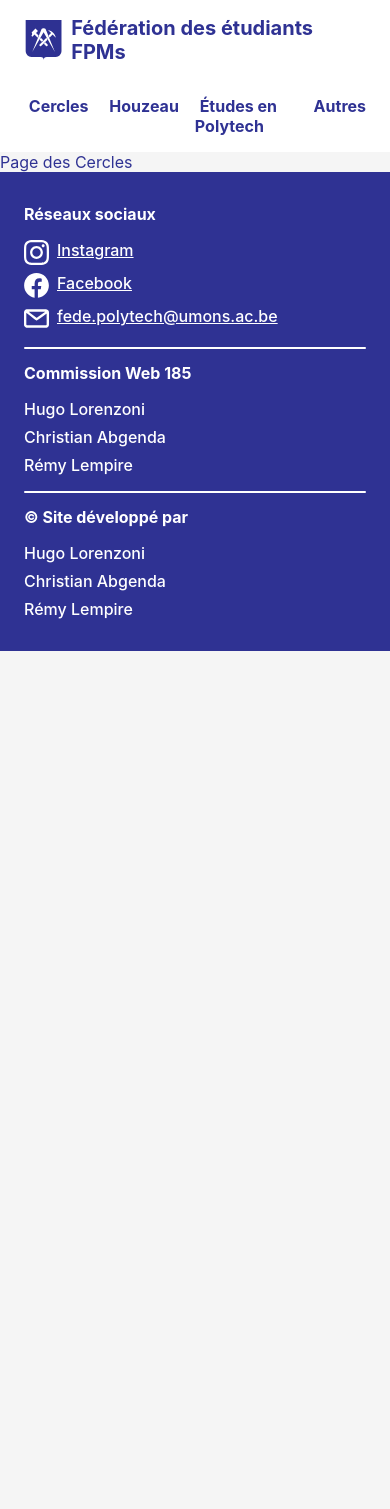
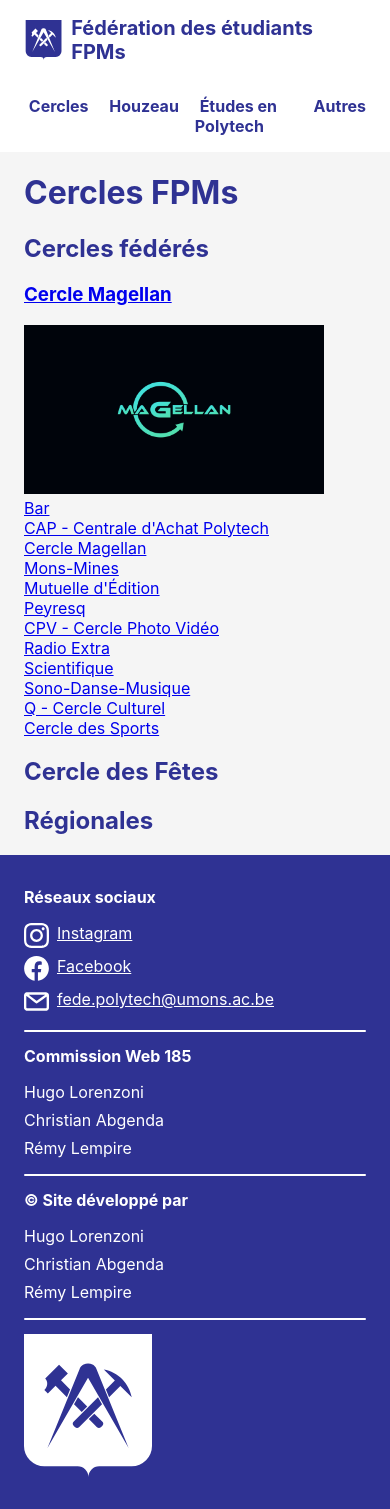
Before and after one commit to Hugo-Lorenzoni/site-fpms, an Astro site: page /cercles in a window 390 px wide. Before the commit the page ends 844 px from the top, so only its background shows below. Built offline with nearby package versions, Linux system fonts and the light colour scheme; Astro itself is replaced by a stand-in of ours.

Commit message:
global setup page cercle

```diff
--- a/src/components/Card.astro
+++ b/src/components/Card.astro
@@ -1,64 +1,24 @@
 ---
+import { Image } from "@astrojs/image/components";
+
 export interface Props {
   title: string;
-  body: string;
-  href: string;
+  promo: number;
+  hrefPage: string;
 }
 
-const { href, title, body } = Astro.props;
+const { title, promo, hrefPage } = Astro.props;
 ---
 
-<li class="link-card">
-  <a href={href}>
-    <h2>
-      {title}
-      <span>&rarr;</span>
-    </h2>
-    <p>
-      {body}
-    </p>
+<li>
+  <a href=`/cercles/${promo}/${hrefPage}`>
+    <h3>{title}</h3>
+    <Image
+      src={import(`../images/${hrefPage}.jpg`)}
+      alt={title}
+      quality={30}
+      width={300}
+      aspectRatio={3 / 2}
+    />
   </a>
 </li>
-<style>
-  .link-card {
-    list-style: none;
-    display: flex;
-    padding: 0.25rem;
-    background-color: var(--bg-light-color);
-    background-image: none;
-    background-size: 400%;
-    border-radius: 0.6rem;
-    background-position: 100%;
-    transition: background-position 0.6s cubic-bezier(0.22, 1, 0.36, 1);
-    box-shadow: 0 4px 6px -1px rgba(0, 0, 0, 0.1),
-      0 2px 4px -2px rgba(0, 0, 0, 0.1);
-  }
-
-  .link-card > a {
-    width: 100%;
-    text-decoration: none;
-    line-height: 1.4;
-    padding: 1rem 1.3rem;
-    border-radius: 0.35rem;
-    color: #111;
-    background-color: var(--bg-light-color);
-    opacity: 0.8;
-  }
-  h2 {
-    margin: 0;
-    font-size: 1.25rem;
-    transition: color 0.6s cubic-bezier(0.22, 1, 0.36, 1);
-  }
-  p {
-    margin-top: 0.5rem;
-    margin-bottom: 0;
-    color: #444;
-  }
-  .link-card:is(:hover, :focus-within) {
-    background-position: 0;
-    background-image: var(--accent-gradient);
-  }
-  .link-card:is(:hover, :focus-within) h2 {
-    color: rgb(var(--accent));
-  }
-</style>
--- /dev/null
+++ b/src/components/CardAstro.astro
@@ -0,0 +1,64 @@
+---
+export interface Props {
+  title: string;
+  body: string;
+  href: string;
+}
+
+const { href, title, body } = Astro.props;
+---
+
+<li class="link-card">
+  <a href={href}>
+    <h2>
+      {title}
+      <span>&rarr;</span>
+    </h2>
+    <p>
+      {body}
+    </p>
+  </a>
+</li>
+<style>
+  .link-card {
+    list-style: none;
+    display: flex;
+    padding: 0.25rem;
+    background-color: var(--bg-light-color);
+    background-image: none;
+    background-size: 400%;
+    border-radius: 0.6rem;
+    background-position: 100%;
+    transition: background-position 0.6s cubic-bezier(0.22, 1, 0.36, 1);
+    box-shadow: 0 4px 6px -1px rgba(0, 0, 0, 0.1),
+      0 2px 4px -2px rgba(0, 0, 0, 0.1);
+  }
+
+  .link-card > a {
+    width: 100%;
+    text-decoration: none;
+    line-height: 1.4;
+    padding: 1rem 1.3rem;
+    border-radius: 0.35rem;
+    color: #111;
+    background-color: var(--bg-light-color);
+    opacity: 0.8;
+  }
+  h2 {
+    margin: 0;
+    font-size: 1.25rem;
+    transition: color 0.6s cubic-bezier(0.22, 1, 0.36, 1);
+  }
+  p {
+    margin-top: 0.5rem;
+    margin-bottom: 0;
+    color: #444;
+  }
+  .link-card:is(:hover, :focus-within) {
+    background-position: 0;
+    background-image: var(--accent-gradient);
+  }
+  .link-card:is(:hover, :focus-within) h2 {
+    color: rgb(var(--accent));
+  }
+</style>
--- a/src/components/Footer.astro
+++ b/src/components/Footer.astro
@@ -72,35 +72,69 @@
         <li>Rémy Lempire</li>
       </ul>
     </div>
+    <svg
+      xmlns="http://www.w3.org/2000/svg"
+      viewBox="0 0 1653 1846"
+      preserveAspectRatio="yMidXMid meet"
+      class="blason-polytech-footer"
+    >
+      <defs>
+        <style>
+          .cls-1b {
+            fill: var(--bg-light-color);
+          }
+          .cls-2b {
+            fill: var(--main-color);
+          }
+        </style>
+      </defs>
+      <title>Blason olytech</title>
+      <path
+        class="cls-1b"
+        d="M168,80V1526a262,262,0,0,0,262,262H862a138,138,0,0,1,138,138,138,138,0,0,1,138-138h421a262,262,0,0,0,262-262V80Z"
+        transform="translate(-168 -80)"></path>
+      <path
+        class="cls-2b"
+        d="M1107.17,1281.25a40,40,0,0,0,56.57,0l14.14-14.14a40,40,0,0,0,0-56.57l-102-102-70.71,70.71Z"
+        transform="translate(-168 -80)"></path>
+      <path
+        class="cls-2b"
+        d="M734.6,590,620.78,476.22,442,655c17.71,17.63,27.71,43,25.77,71.9-2,29.42-15.93,56.8-36.78,77.09l44.83,44.83,99.46-99.46L722.13,896.21,763,795.69l-117-117Z"
+        transform="translate(-168 -80)"></path>
+      <path
+        class="cls-2b"
+        d="M1124,897.8,811.24,1210.54a40,40,0,0,0,0,56.57l14.15,14.14a40,40,0,0,0,56.56,0L1175.7,987.5Z"
+        transform="translate(-168 -80)"></path>
+      <polygon
+        class="cls-2b"
+        points="815.96 936.61 697.69 818.35 645.98 908.06 745.25 1007.32 815.96 936.61"
+      >
+      </polygon>
+      <path
+        class="cls-2b"
+        d="M1101,526s-11-32-49-51a125,125,0,0,0-57-13,132.63,132.63,0,0,0-57,13c-36,17-49,51-49,51L471,1553,995,644l524,909Z"
+        transform="translate(-168 -80)"></path>
+      <path
+        class="cls-2b"
+        d="M1559.14,898.22c-32.49-183.3-177.06-327.87-360.36-360.36l142.51,142.51L1226,795.69l40.91,100.52L1412,751.08Z"
+        transform="translate(-168 -80)"></path>
+    </svg>
   </div>
 </footer>
 <style>
-  /* footer {
-    background-color: var(--main-color);
-    padding: 2rem 10%;
-    display: flex;
-    flex-direction: column;
-    gap: 1rem;
-    color: var(--bg-light-color);
-  } */
-
   footer {
     background-color: var(--main-color);
     color: var(--bg-light-color);
   }
 
-  footer .wrapper {
+  footer > div {
     display: grid;
-    grid-template-columns: repeat(3, 1fr);
+    grid-template-columns: repeat(3, 1fr) auto;
     gap: 1rem;
-    margin-block: 0;
     padding-block: 2rem;
   }
 
   footer ul {
-    list-style: none;
-    margin: 0;
-    padding: 0;
     display: flex;
     flex-direction: column;
     gap: 0.5rem;
@@ -123,14 +157,17 @@
     fill: white;
     width: 25px;
   }
-  @media (max-width: 640px) {
-    footer .wrapper {
+  .blason-polytech-footer {
+    width: 8rem;
+  }
+  @media (max-width: 850px) {
+    footer > div {
       display: flex;
       flex-direction: column;
       gap: calc(2rem - 2px);
       position: relative;
     }
-    footer .wrapper div:not(:last-child):after {
+    footer > div div:not(:last-child):after {
       display: block;
       content: "";
       height: 2px;
--- a/src/components/Nav.astro
+++ b/src/components/Nav.astro
@@ -1,5 +1,5 @@
 <header>
-  <nav>
+  <nav class="wrapper">
     <a href="/" class="home">
       <svg
         xmlns="http://www.w3.org/2000/svg"
@@ -11,20 +11,18 @@
         <defs>
           <style>
             .cls-1 {
-              fill: #2e3192;
+              fill: var(--main-color);
             }
             .cls-2 {
-              fill: #fff;
+              fill: var(--bg-light-color);
             }
           </style>
         </defs>
-        <title>polytech</title><g id="Layer_4" data-name="Layer 4">
+        <title>Blason olytech</title>
         <path
           class="cls-1"
           d="M168,80V1526a262,262,0,0,0,262,262H862a138,138,0,0,1,138,138,138,138,0,0,1,138-138h421a262,262,0,0,0,262-262V80Z"
           transform="translate(-168 -80)"></path>
-        </g>
-        <g id="Layer_3" data-name="Layer 3">
         <path
           class="cls-2"
           d="M1107.17,1281.25a40,40,0,0,0,56.57,0l14.14-14.14a40,40,0,0,0,0-56.57l-102-102-70.71,70.71Z"
@@ -50,7 +48,6 @@
           class="cls-2"
           d="M1559.14,898.22c-32.49-183.3-177.06-327.87-360.36-360.36l142.51,142.51L1226,795.69l40.91,100.52L1412,751.08Z"
           transform="translate(-168 -80)"></path>
-        </g>
       </svg>
       <div>Fédération des étudiants FPMs</div>
     </a>
@@ -78,9 +75,7 @@
     font-size: 1rem;
     font-weight: 700;
 
-    margin-inline: auto;
-    width: min(80rem, calc(100% - 3rem));
-    padding: 1rem 1.5rem;
+    padding-block: 1rem;
 
     display: flex;
     justify-content: space-between;
@@ -97,12 +92,8 @@
   }
 
   nav ul {
-    list-style: none;
     display: flex;
     gap: 1rem;
-    margin: 0;
-    padding: 0;
-    /*background-color: aqua;*/
   }
 
   nav ul li {
--- a/src/layouts/Layout.astro
+++ b/src/layouts/Layout.astro
@@ -84,6 +84,11 @@ const { title } = Astro.props;
   body {
     margin: 0;
   }
+  ul {
+    list-style: none;
+    margin: 0;
+    padding: 0;
+  }
   code {
     font-family: Menlo, Monaco, Lucida Console, Liberation Mono,
       DejaVu Sans Mono, Bitstream Vera Sans Mono, Courier New, monospace;
@@ -92,8 +97,7 @@ const { title } = Astro.props;
     font-weight: bolder;
   }
   .wrapper {
-    width: min(60rem, calc(100% - 3rem));
-    margin: 1rem auto;
-    font-weight: 500;
+    margin-inline: auto;
+    width: min(80rem, calc(100% - 3rem));
   }
 </style>
--- a/src/pages/cercles/index.astro
+++ b/src/pages/cercles/index.astro
@@ -1,5 +1,47 @@
 ---
 import Layout from "../../layouts/Layout.astro";
+import Card from "../../components/Card.astro";
+
+const promo = 185;
 ---
 
-<Layout title="Cercles">Page des Cercles</Layout>
+<Layout title="Cercles">
+  <div class="wrapper">
+    <h1>Cercles FPMs</h1>
+    <section>
+      <h2>Cercles fédérés</h2>
+      <ul>
+        <Card title="Cercle Magellan" promo={promo} hrefPage="magellan" />
+        <li>
+          <a href=`/cercles/${promo}/bar`>Bar</a>
+        </li>
+        <li>
+          <a href=`/cercles/${promo}/bar`>CAP - Centrale d'Achat Polytech</a>
+        </li>
+        <li><a href=`/cercles/${promo}/magellan`>Cercle Magellan</a></li>
+        <li><a href=`/cercles/${promo}/mons-mines`>Mons-Mines</a></li>
+        <li><a href=`/cercles/${promo}/mutu`>Mutuelle d'Édition</a></li>
+        <li><a href=`/cercles/${promo}/peyresq`>Peyresq</a></li>
+        <li><a href=`/cercles/${promo}/CPV`>CPV - Cercle Photo Vidéo</a></li>
+        <li><a href=`/cercles/${promo}/radio-extra`>Radio Extra</a></li>
+        <li><a href=`/cercles/${promo}/scientifique`>Scientifique</a></li>
+        <li><a href=`/cercles/${promo}/SDM`>Sono-Danse-Musique</a></li>
+        <li><a href=`/cercles/${promo}/Q`>Q - Cercle Culturel</a></li>
+        <li><a href=`/cercles/${promo}/sports`>Cercle des Sports</a></li>
+      </ul>
+    </section>
+    <section>
+      <h2>Cercle des Fêtes</h2>
+      <p></p>
+    </section>
+    <section>
+      <h2>Régionales</h2>
+      <ul>
+        <li></li>
+        <li></li>
+        <li></li>
+        <li></li>
+      </ul>
+    </section>
+  </div>
+</Layout>
```
Also changed, not shown: src/pages/cercles/185/CAP.astro (added, +33 -0 lines), src/pages/cercles/185/magellan.astro (added, +35 -0 lines), src/pages/index.astro (+21 -18 lines), src/images/magellan.jpg (added). Lines whose indentation alone changed are shown as unchanged.
